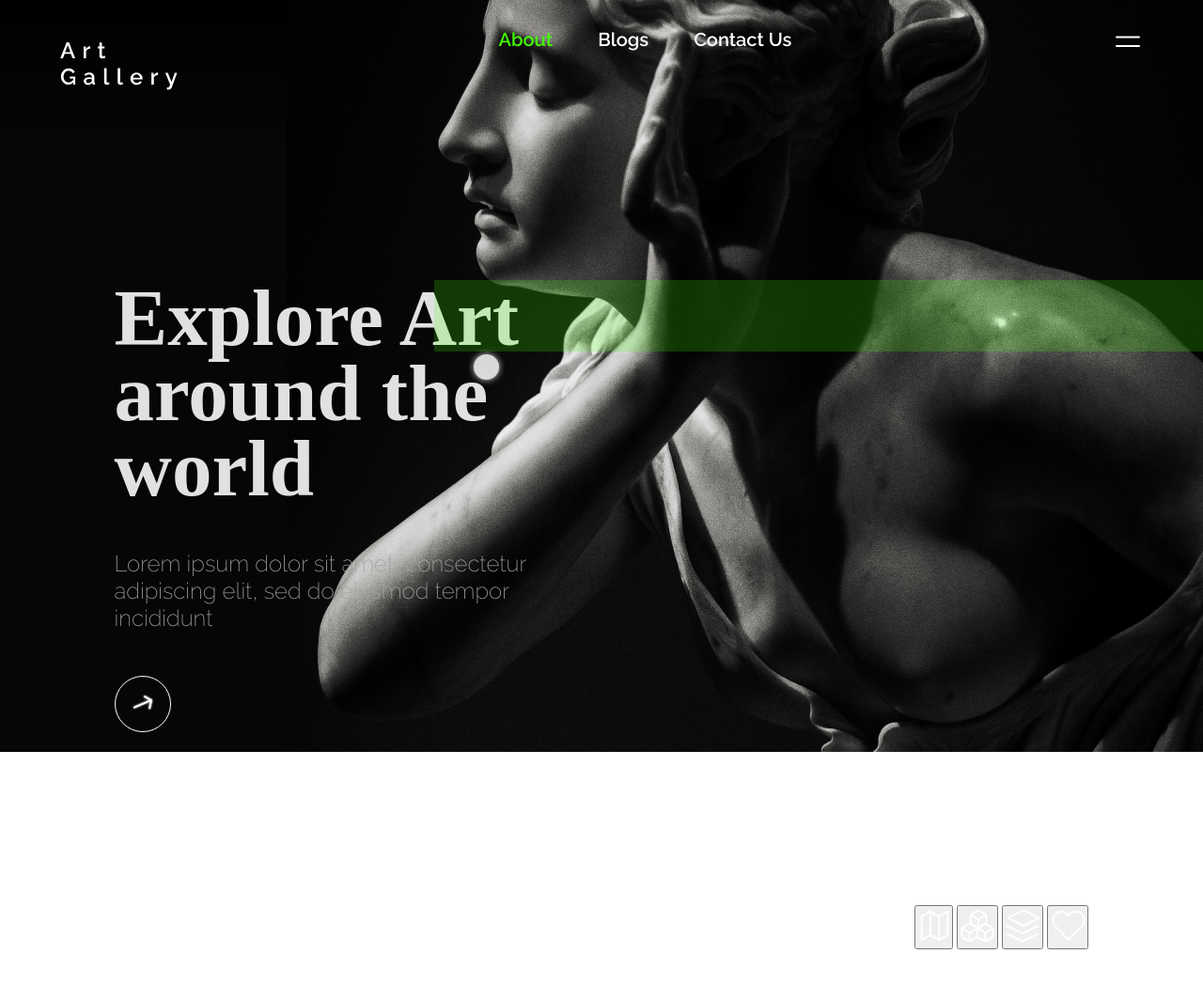
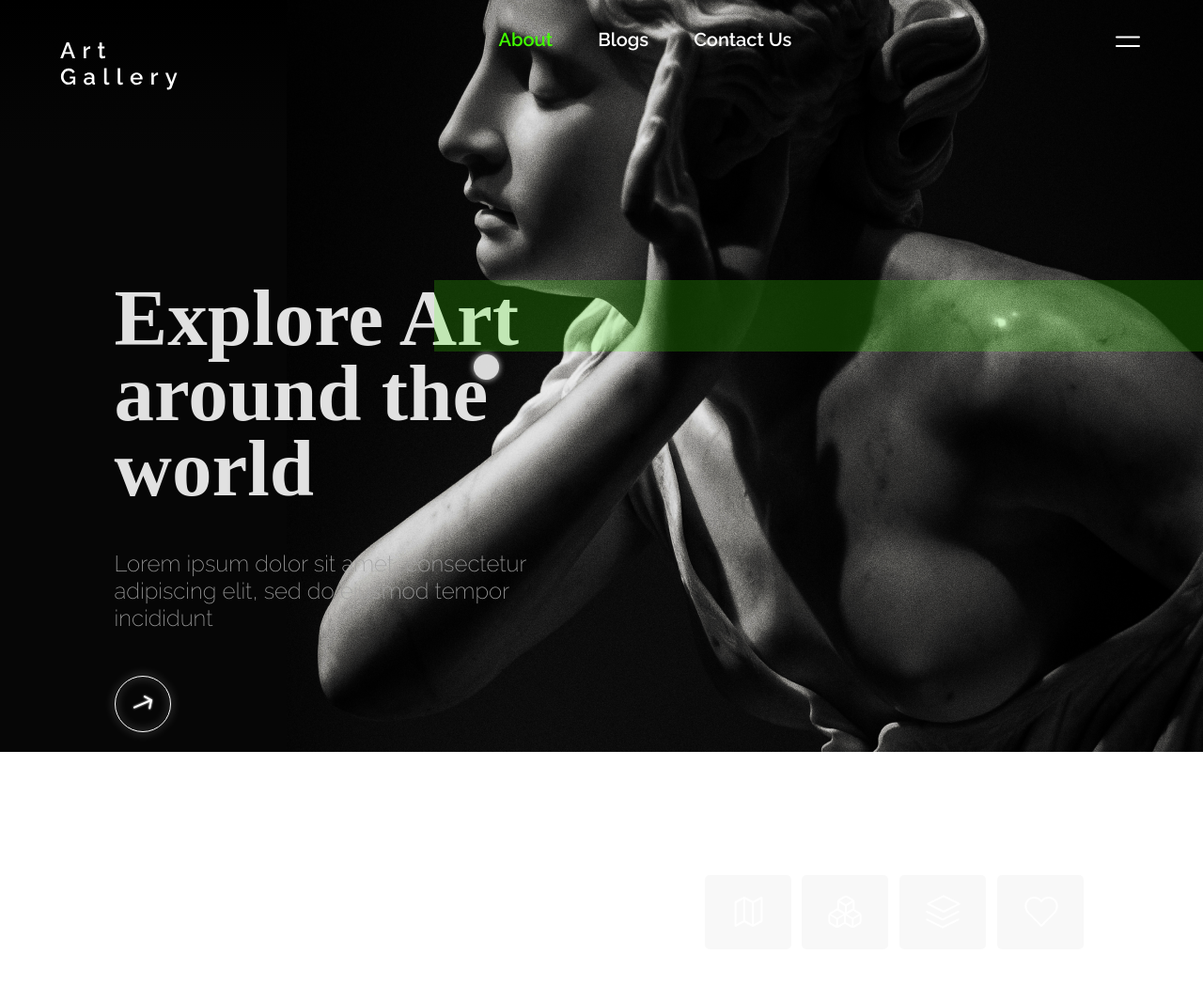
Before and after one commit to enrick-dev/landindpageArtgallery, a plain HTML site: page index.html in a window 1280 px wide. Shown: the whole page at 94% size. Drawn offline with Linux system fonts and the light colour scheme.

Commit message:
update: buttons right add

```diff
--- a/css/style.css
+++ b/css/style.css
@@ -20,9 +20,9 @@ body {
 
   background: linear-gradient(180deg, #000, #060606, #060606, #060606, #060606, #060606);
 }
+
 .backimgContainer img {
   position: absolute;
-
 }
 div.container {
   display: grid;
@@ -97,6 +97,16 @@ section.conteudo {
   align-items: center;
   justify-content: center;
 }
+.setaContainer a button {
+  width: 60px;
+  height: 60px;
+  border: #fff solid 1px;
+  border-radius: 50px;
+  background-color: transparent;
+  filter: blur(5px);
+  position: absolute;
+}
+
 .social {
   margin-top: 195px;
   width: 202px;
@@ -105,6 +115,7 @@ section.conteudo {
 }
 
 .rightContainer {
+  width: 40%;
   display: flex;
   flex-direction: column;
   justify-content: space-between;
@@ -117,3 +128,17 @@ section.conteudo {
   background-color: #42FF00;
   opacity: 20%;
 }
+.buttomContainer {
+  display: flex;
+  justify-content: space-around;
+}
+.buttomContainer button {
+  width: 92px;
+  height: 79px;
+  background-color: rgb(217, 217, 217, 20%);
+  border: none;
+  border-radius: 5px;
+  display: flex;
+  align-items: center;
+  justify-content: center;
+}
--- a/index.html
+++ b/index.html
@@ -35,7 +35,7 @@
           <h1>Explore Art<br>around the<br>world</h1>
           <p>Lorem ipsum dolor sit amet, consectetur adipiscing elit, sed do eiusmod tempor incididunt </p>
           <div class="setaContainer">
-            <a href="#"><img src="./assets/section/leftContainer/seta.svg" alt=""></a>
+            <a href="#"><button></button><img src="./assets/section/leftContainer/seta.svg" alt=""></a>
           </div>
         </div>
         <div class="social">
```
